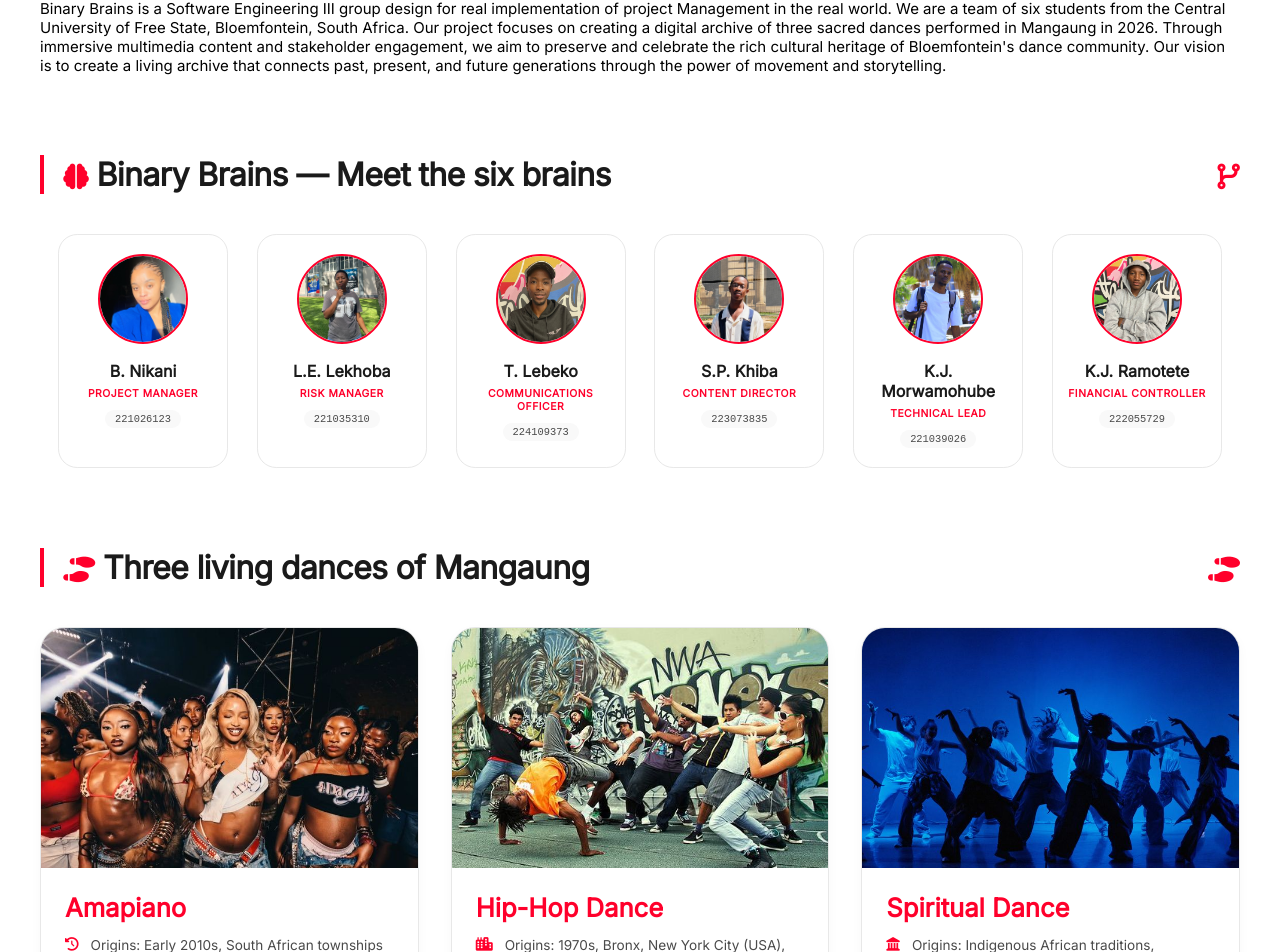
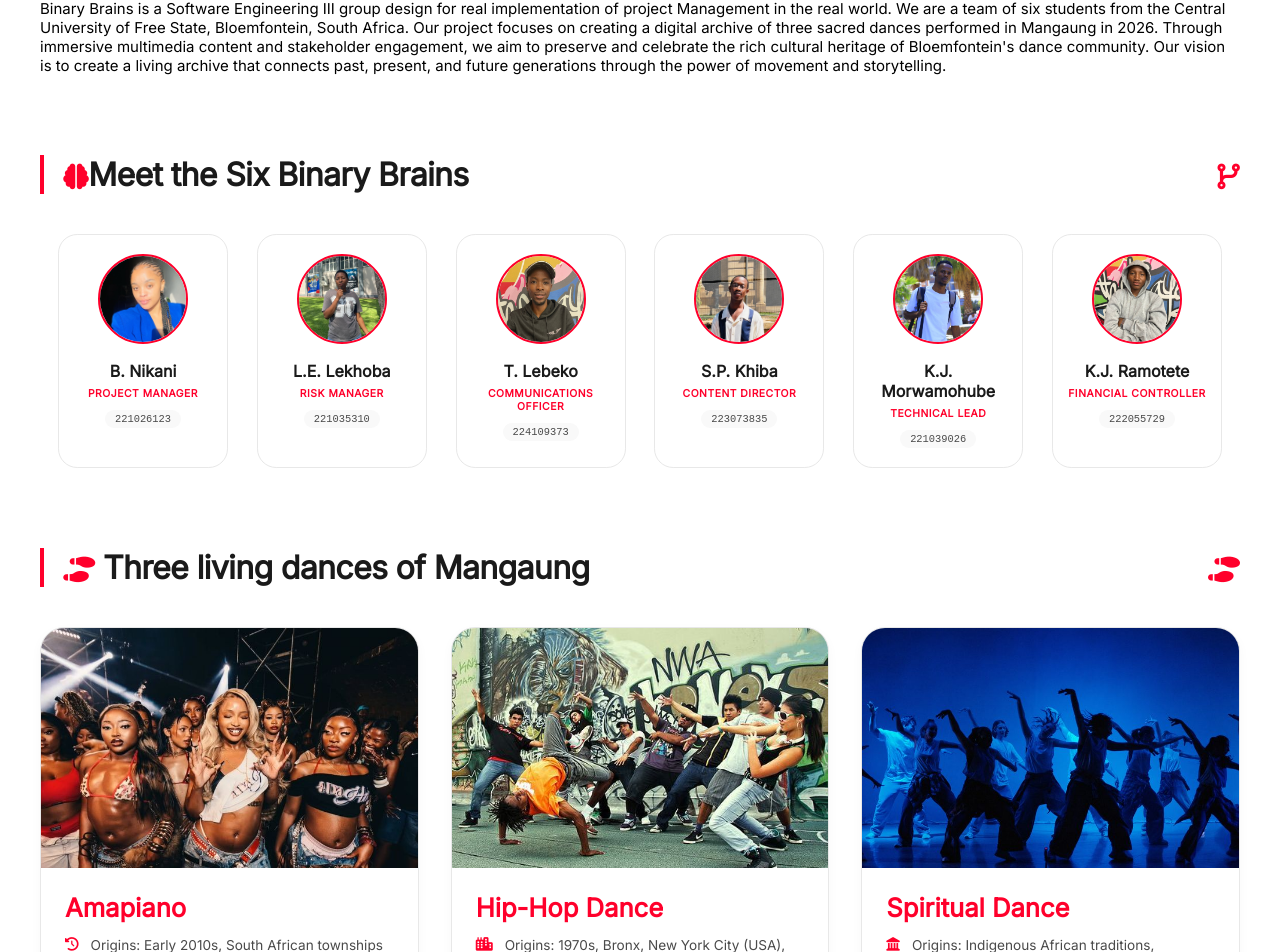
Before and after one commit to MartuorDysiphon/Binary-Brains-Software-Engineering, a React (Create React App) app: page / in a window 1280 px wide. Shown: the part 840-1792 px from the top of the page. Built offline with nearby package versions, Linux system fonts and the light colour scheme.

Commit message:
Team Updatee

```diff
--- a/src/components/team/team.jsx
+++ b/src/components/team/team.jsx
@@ -21,7 +21,7 @@ const TeamSection = () => {
   return (
     <section id="team">
       <div className="section-header">
-        <h2><i className="fas fa-brain"></i> Binary Brains — Meet the six brains</h2>
+        <h2><i className="fas fa-brain"></i>Meet the Six Binary Brains</h2>
         <i className="fas fa-code-branch"></i>
       </div>
       <div className="team-grid">
```
